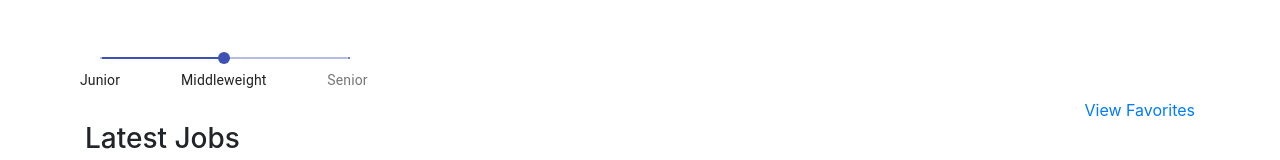
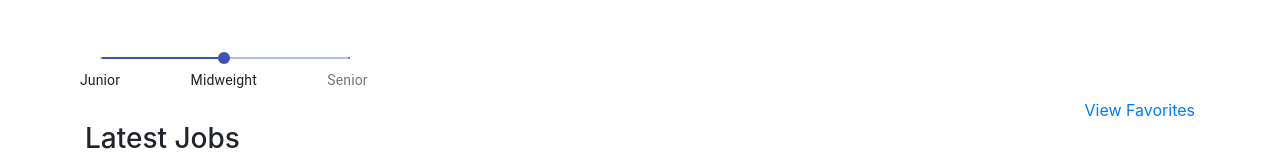
Before and after one commit to osinenkova/sae-pp-webapplication--frontend, a React (Create React App) app: page /latest-jobs in a window 1280 px wide. Shown: the part 146-306 px from the top of the page. Built offline with nearby package versions, Linux system fonts and the light colour scheme.

Commit message:
slider upd

```diff
--- a/src/App.js
+++ b/src/App.js
@@ -42,26 +42,30 @@ export default class App extends Component {
     handleSearchFieldChange = (e) => {
       this.setState({ searchJobs: e.target.value }, () => {console.log(this.state.searchJobs)})
     }
-    handleSlider (event, value,id) {
-      let values = [...this.state.sliderValue];
+    getValue = (e,val) => {
+      console.warn(val);
 
-      values[id] =  value;
-      this.setState({sliderValue: values });
-      console.log('handlerslider'+value+' '+id);
-  }
-  filtered = (keyword, data) => {
-    const count = data.filter(entry =>
-      (
-        Object.values(entry).some( val => typeof val === "string" && val.toLowerCase().includes(keyword.toLowerCase()) )
-      )
-    )
-    this.setState({ filteredValue: count.length }, console.log( this.state.filteredValue ))
-  }
+       switch(val) {
+         case 0:
+           this.setState({sliderValue: 'Junior'}, () => {console.log(this.state.sliderValue)})
+         break;
+         case 50:
+           this.setState({sliderValue: 'Midweight'}, () => {console.log(this.state.sliderValue)})
+         break;
+         case 100:
+          this.setState({sliderValue: 'Senior'}, () => {console.log(this.state.sliderValue)})
+         break;
+         default:
+         return ''
+       }
+
+    }
   render () {
     let filteredSearch = this.state.jobs.filter((data) => {
-      // TODO: not just company
-      // TODO: button to navigate to dashboard with filtered results
-      return data.company.toLowerCase().includes(this.state.searchJobs.toLowerCase())
+      // TODO: not just company in keywords
+      // TODO: make it function together
+      // TODO: add reset for slider
+      return data.level.toLowerCase().includes(this.state.sliderValue.toLowerCase()) && data.company.toLowerCase().includes(this.state.searchJobs.toLowerCase());
     })
     return (
       <div className="App">
@@ -83,7 +87,7 @@ export default class App extends Component {
                     jobs={filteredSearch}
                     addFavorite={this.addFavorite}
                     handleSearchFieldChange={this.handleSearchFieldChange}
-                    handleSlider={this.handleSlider}
+                    getValue={this.getValue}
                      />
                 </Route>
                 <Route exact path="/">
--- a/src/Components/Pages/Latest-Jobs.js
+++ b/src/Components/Pages/Latest-Jobs.js
@@ -11,23 +11,19 @@ export default function LatestJobs (props) {
   const marks = [
     {
       value: 0,
-      label: 'Junior',
-      id: 1
+      label: 'Junior'
     },
     {
       value: 50,
-      label: 'Middleweight',
-      id: 2
+      label: 'Midweight'
     },
     {
       value: 100,
-      label: 'Senior',
-      id: 3
+      label: 'Senior'
     },
   ];
-   const getValue = (e,val) => {
-     console.warn(val)
-   }
+
+
   return (
       <div>
           <Filter handleSearchFieldChange={props.handleSearchFieldChange} />
@@ -40,7 +36,7 @@ export default function LatestJobs (props) {
                 step={50}
                 //valueLabelDisplay="auto"
                 marks={marks}
-                onChangeCommitted={getValue} //console.log(marks.find(mark => mark.value === 50).label)
+                onChangeCommitted={props.getValue} //console.log(marks.find(mark => mark.value === 50).label)
               />
             </div>
           </div>
```
